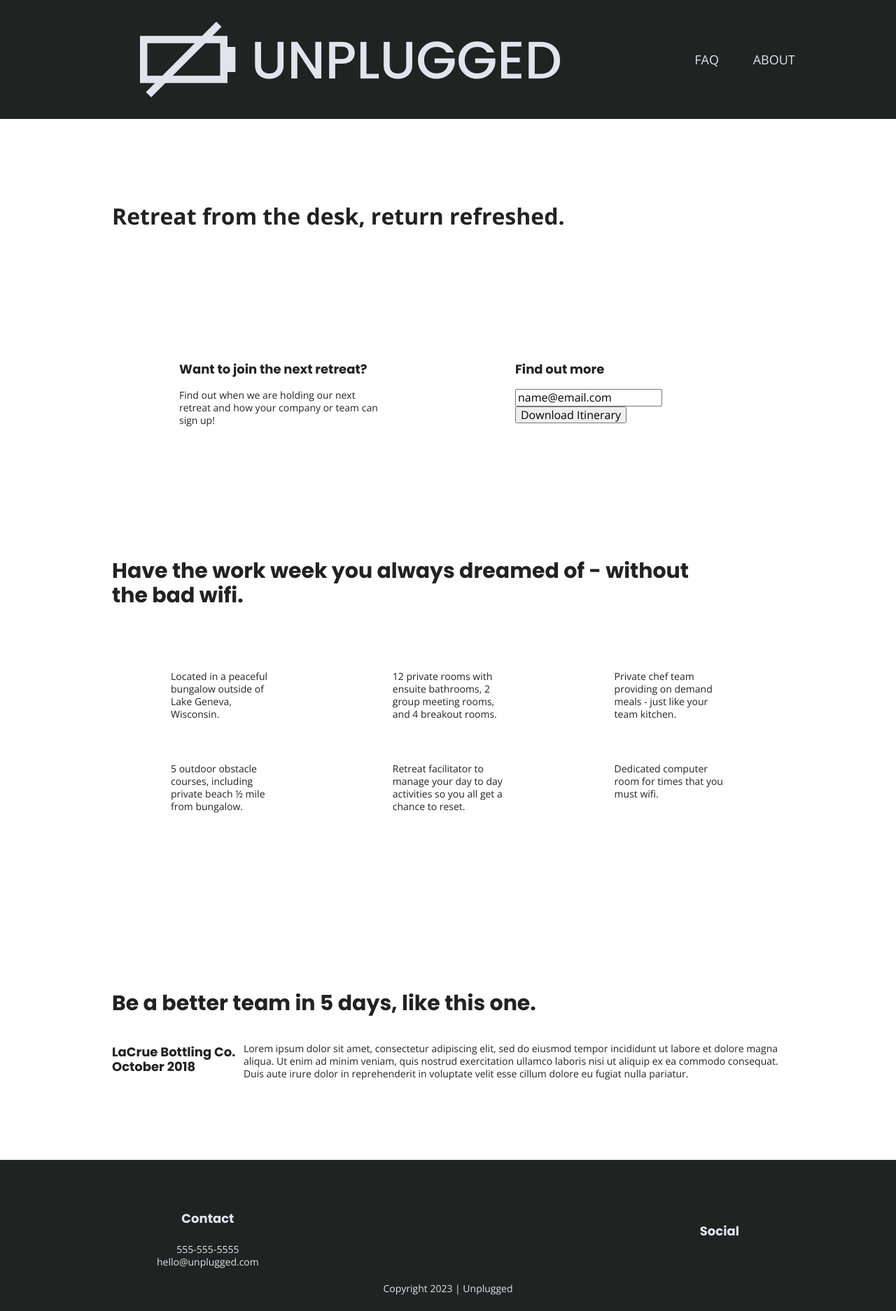
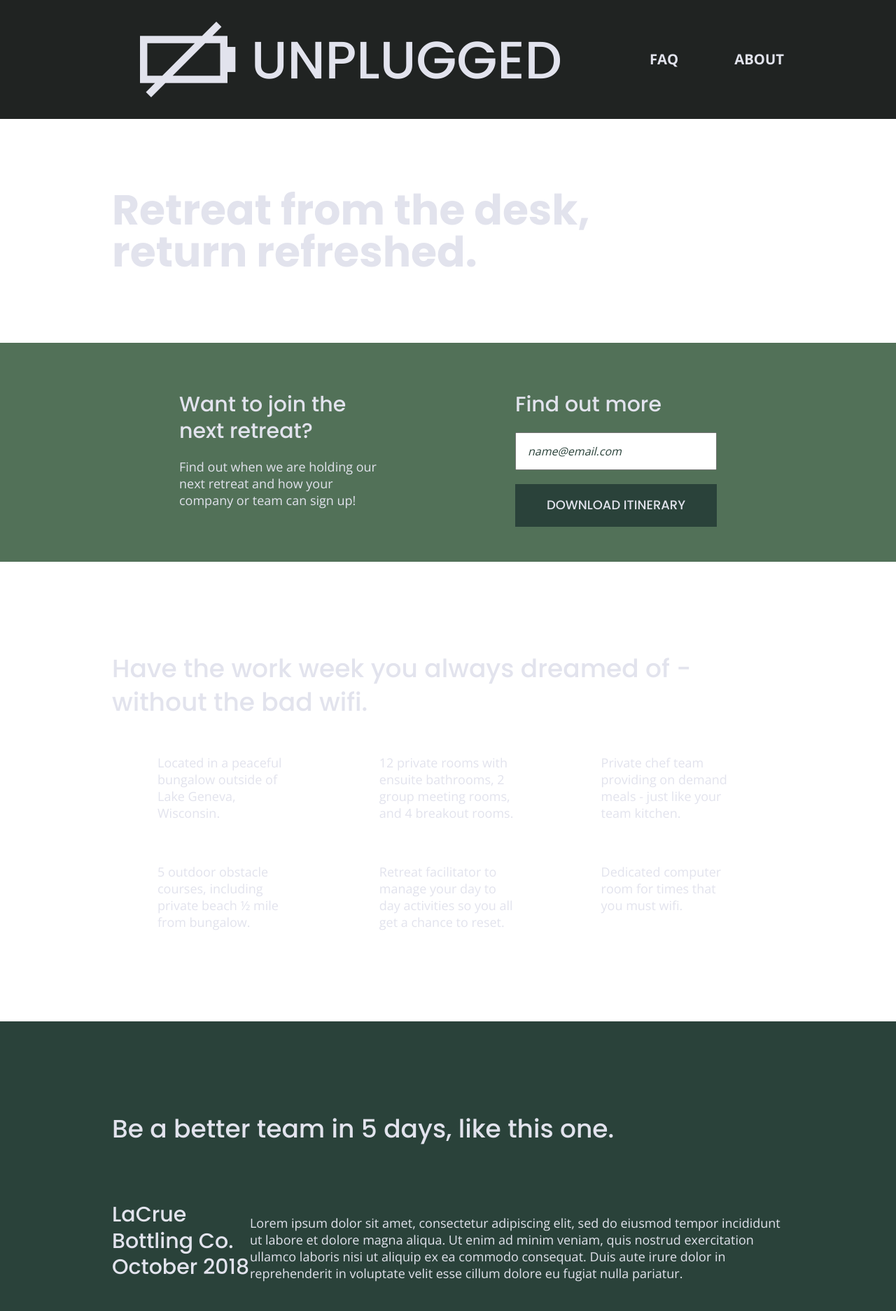
Before and after one commit to sueselle/206-unplugged, a website built with Parcel: page index.html in a window 1280 px wide. Shown: the top 1874 px of the page at 70% size. Built offline with nearby package versions, Linux system fonts and the light colour scheme.

Commit message:
Added color styling and media queries

```diff
--- a/css/main.css
+++ b/css/main.css
@@ -89,36 +89,48 @@
 /* General Styles */
 
 html {
-	font-size: 1rem;
+  font-size: 1rem;
 }
 
 body {
   font-family: 'Open Sans', sans-serif;
   font-size: 1em;
   text-align: left;
+  color: #e2e3ed;
 
 }
 
 ul,
 ol {
   list-style-type: none;
+  margin: 0;
+  padding: 0;
 
 }
 
 a {
-	color: #e2e3ed;
+  color: #e2e3ed;
   text-decoration: none;
+}
+
+h1 {
+  font-family: 'Poppins', sans-serif;
+  font-size: 2.25em;
+  line-height: 2.68rem;
 }
 
 h2 {
   font-family: 'Poppins', sans-serif;
   font-size: 1.875em;
+  font-weight: 500;
 }
 
 h3,
 h4 {
   font-family: 'Poppins', sans-serif;
   font-size: 1.125em;
+  font-weight: 500;
+  margin: 20px 0;
 
 }
 
@@ -159,13 +171,14 @@
   width: 100%;
   height: 1px;
   margin: 10px 0 20px 0;
-  color: #3a3a3a;
+  background: #3a3a3a;
 }
 
 header nav {
   width: 60%;
   text-transform: uppercase;
   font-size: 1.125em;
+  font-weight: 700;
 }
 
 header nav ul {
@@ -175,13 +188,16 @@
 
 }
 
+header nav ul li {
+  font-size: 1.125em;
+}
+
 footer {
   display: flex;
   flex-direction: column;
   align-items: center;
   text-align: center;
   background: #202322;
-  color: #e2e3ed;
 }
 
 footer p {
@@ -190,7 +206,6 @@
 
 footer .content-wrapper {
   width: 55%;
-  margin: 50px 0;
 }
 
 footer .contact {
@@ -201,6 +216,7 @@
   display: flex;
   justify-content: space-around;
   align-items: center;
+  /*icon color: #527158; */
 }
 
 footer .social-icons p {
@@ -224,6 +240,7 @@
 aside {
   display: flex;
   justify-content: center;
+  background: #527158;
 
 }
 
@@ -256,6 +273,7 @@
 .reviews {
   display: flex;
   justify-content: center;
+  background: #2a423a;
 }
 
 .reviews h2 {}
@@ -268,11 +286,14 @@
 .mission {
   display: flex;
   justify-content: center;
+  background: #527158;
 }
 
 .contact-section {
   display: flex;
   justify-content: center;
+  background: #2a423a;
+  color: #e2e3ed;
 }
 
 .contact-content p {
@@ -283,6 +304,7 @@
 .faq {
   display: flex;
   justify-content: center;
+  background: #527158;
 }
 
 .faq .content-wrapper {
@@ -300,6 +322,31 @@
   margin-bottom: 50px;
 }
 
+aside .form {
+  margin-top: 30px;
+}
+
+input[type=text] {
+  box-sizing: border-box;
+  width: 100%;
+  color: #2a423a;
+  font-style: italic;
+  padding: 1em;
+}
+
+input[type=button] {
+  width: 100%;
+  padding: 20px 0;
+  margin-top: 20px;
+  background-color: #2a423a;
+  font-family: 'Poppins', Helvetica, Arial, sans-serif;
+  font-weight: 500;
+  font-size: 1.125em;
+  color: #e2e3ed;
+  border: none;
+  text-align: center;
+  text-transform: uppercase;
+}
 
 /* ==========================================================================
    Helper classes
@@ -397,9 +444,20 @@
     margin: 100px 0;
   }
 
+  h2 {
+    font-size: 2.25em;
+    line-height: 1.333;
+  }
+
+  h3 {
+    font-size: 1.5em;
+    line-height: 1.25;
+  }
+/* Header */
   header {
     padding: 33px 0;
   }
+
 
   header .content-wrapper {
     width: 100%;
@@ -408,18 +466,23 @@
 
   header nav {
     width: 20%;
-    justify-content: space-between;
 
   }
 
-  header nav ul {}
+  header nav ul {
+    justify-content: space-between;
+  }
 
   .header-divider {
     display: none;
   }
 
   /* Hero Area*/
-
+.hero-area h1 {
+  font-size: 3em;
+  line-height: 1;
+  margin: 0;
+}
   /* Aside */
   aside .content-wrapper {
     margin: 50px 0;
@@ -435,6 +498,9 @@
   }
 
   /* Features */
+  .features h2 {
+    margin-bottom: 20px;
+  }
   .features article {
     display: flex;
     align-items: center;
@@ -443,18 +509,25 @@
   }
 
   .features .features-item-description {
-    width: 50%;
+    width: 62%;
   }
 
   /* Reviews */
+
   .reviews article {
     display: flex;
     justify-content: space-between;
 
   }
-
+.reviews h2 {
+  width: 85%;
+}
   .reviews article div {
     width: 49%;
+  }
+  .reviews h3 {
+    width: 75%;
+    margin: 0;
   }
 
   /* Footer */
@@ -466,10 +539,18 @@
     display: flex;
     justify-content: space-between;
     align-items: center;
+    flex-direction: row;
   }
 
   footer .contact {
     margin-bottom: 0;
+  }
+  footer h4 {
+    font-size: 1.5em;
+    margin-bottom: 40px;
+  }
+  footer p {
+    line-height: 1.285;
   }
 
   footer .copyright {
@@ -500,6 +581,9 @@
     justify-content: space-between;
     align-items: flex-start;
   }
+  .contact-content h4 {
+    font-size: 1.5em;
+  }
 
   /* ==========================================================================
    FAQ Page
@@ -515,21 +599,41 @@
   .faq h2 {
     width: 100%;
   }
+  .faq h4,
+  .faq p {
+    font-size: .875em;
+    line-height: 1.125;
+  }
 }
 
 @media only screen and (min-width: 1200px) {
   /*Desktop styles here*/
 
-  header {
-    padding: 15px 0;
-  }
 
+/* General Styles */
   .content-wrapper {
     max-width: 960px;
   }
 
+  /* Header */
+  header {
+    padding: 15px 0;
+  }
+  h2 {
+    font-size: 2.25em;
+  }
+h3,
+h4 {
+  font-size: 1.875em;
+}
+p {
+  font-size: 1.125em;
+  line-height: 1.333;
+}
+
   /* Hero */
   .hero-area h1 {
+    font-size: 3.75em;
     width: 80%;
   }
 
@@ -542,6 +646,9 @@
   aside .content-wrapper .form {
     width: 30%;
   }
+  .form-description p {
+    font-size: 1.125em;
+  }
 
   /* Features */
   .features h2 {
@@ -553,8 +660,16 @@
   }
 
   /* Reviews */
+  .reviews h2 {
+    padding-bottom: 50px;
+  }
   .reviews article div {
     width: 42%;
+  }
+
+  /* Footer */
+  footer h4 {
+    font-size: 1.875em;
   }
 
   /* ==========================================================================
@@ -563,6 +678,10 @@
   .mission h2,
   .contact-section .content-wrapper h2 {
     width: 95%;
+    font-size: 3em;
+  }
+  .contact-content h4 {
+    font-size: 1.875em;
   }
 
   /* ==========================================================================
@@ -570,6 +689,12 @@
 ========================================================================== */
   .faq h2 {
     width: 100%;
+    font-size: 3em;
+  }
+  .faq h4,
+  .faq p {
+    font-size: 1.125em;
+    line-height: 1;
   }
 
 }
```
